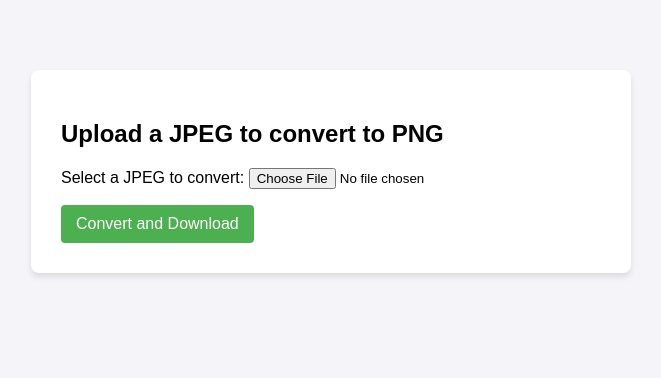
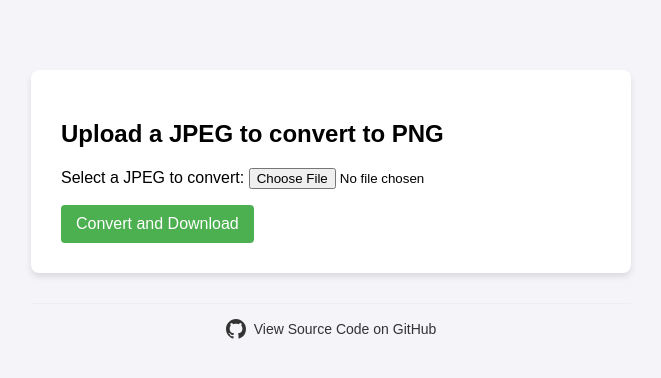
Before and after one commit to VitorDominguesR/image-converter-app, a Django app: page / in a window 1280 px wide. Shown: the top 378 px of the page, without its empty margins (309-970 px from the left). Run offline with Django 5.2, Linux system fonts and the light colour scheme.

Commit message:
Added link to source code

```diff
--- a/converter/templates/converter/upload.html
+++ b/converter/templates/converter/upload.html
@@ -32,6 +32,7 @@
         }
     </style>
 </head>
+
 <body>
 
 <div class="container">
@@ -45,6 +46,14 @@
         <button type="submit">Convert and Download</button>
     </form>
 </div>
+<div style="text-align: center; margin-top: 30px; border-top: 1px solid #eee; padding-top: 15px;">
+    <a href="https://github.com/VitorDominguesR/image-converter-app" target="_blank" rel="noopener noreferrer" style="text-decoration: none; color: #333; display: inline-flex; align-items: center; font-size: 14px; font-family: sans-serif;">
+        <svg height="20" width="20" viewBox="0 0 16 16" style="margin-right: 8px; fill: currentColor;">
+            <path fill-rule="evenodd" d="M8 0C3.58 0 0 3.58 0 8c0 3.54 2.29 6.53 5.47 7.59.4.07.55-.17.55-.38 0-.19-.01-.82-.01-1.49-2.01.37-2.53-.49-2.69-.94-.09-.23-.48-.94-.82-1.13-.28-.15-.68-.52-.01-.53.63-.01 1.08.58 1.23.82.72 1.21 1.87.87 2.33.66.07-.52.28-.87.51-1.07-1.78-.2-3.64-.89-3.64-3.95 0-.87.31-1.59.82-2.15-.08-.2-.36-1.02.08-2.12 0 0 .67-.21 2.2.82.64-.18 1.32-.27 2-.27.68 0 1.36.09 2 .27 1.53-1.04 2.2-.82 2.2-.82.44 1.1.16 1.92.08 2.12.51.56.82 1.27.82 2.15 0 3.07-1.87 3.75-3.65 3.95.29.25.54.73.54 1.48 0 1.07-.01 1.93-.01 2.2 0 .21.15.46.55.38A8.013 8.013 0 0016 8c0-4.42-3.58-8-8-8z"></path>
+        </svg>
+        View Source Code on GitHub
+    </a>
+</div>
 
 </body>
 </html>
```
